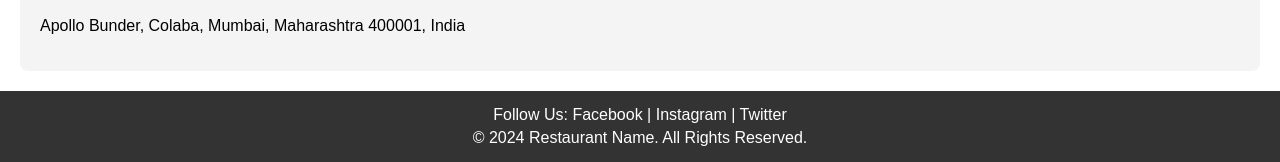
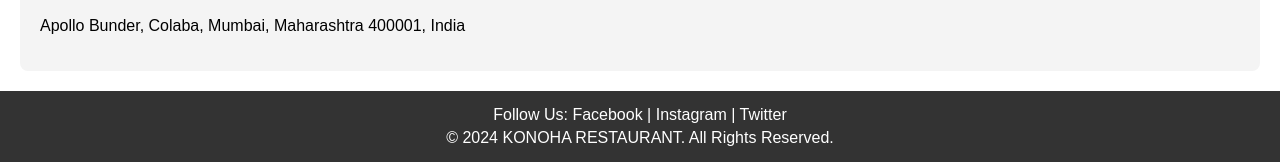
Before and after one commit to bishal482/restaurant-page, a plain HTML site: page index.html in a window 1280 px wide. Shown: the part 6476-6638 px from the top of the page. Drawn offline with Linux system fonts and the light colour scheme.

Commit message:
Update index.html

```diff
--- a/index.html
+++ b/index.html
@@ -123,7 +123,7 @@
             <a href="https://www.instagram.com/bishallamatamang61/">Instagram</a> |
             <a href="#">Twitter</a>
         </p>
-        <p>&copy; 2024 Restaurant Name. All Rights Reserved.</p>
+        <p>&copy; 2024 KONOHA RESTAURANT. All Rights Reserved.</p>
     </footer>
 
 </body>
```
